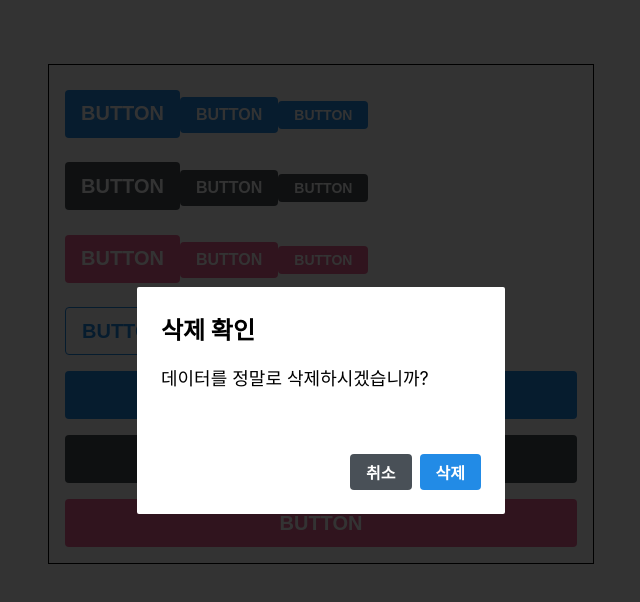
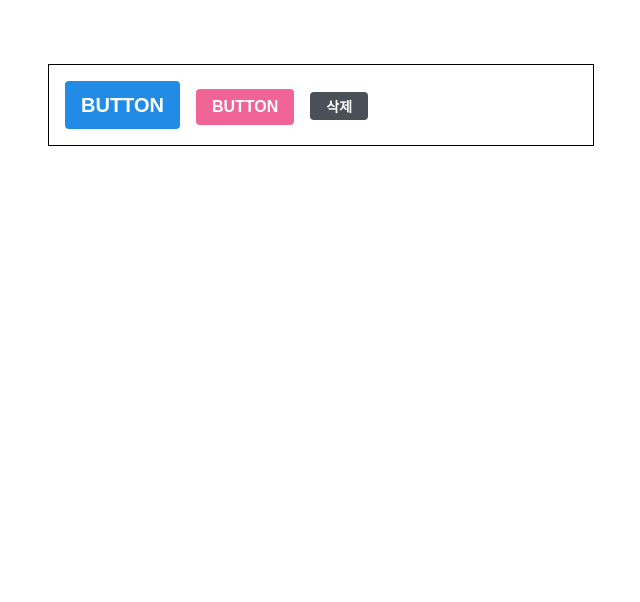
Before and after one commit to haileychoi15/react-tutorial, a React (Create React App) app: page / in a window 1280 px wide. Shown: the top 602 px of the page, without its empty margins (319-959 px from the left). Built offline with nearby package versions, Linux system fonts and the light colour scheme.

Commit message:
button 삭제 모달 구현

```diff
--- a/src/ScApp.js
+++ b/src/ScApp.js
@@ -1,4 +1,4 @@
-import React from 'react';
+import React, { useState } from 'react';
 import styled, { ThemeProvider } from 'styled-components';
 import Button from './styled-components/Button';
 import Dialog from "./styled-components/Dialog";
@@ -17,6 +17,19 @@ const ButtonGroup = styled.div`
 `;
 
 function App() {
+    const [dialog, setDialog] = useState(false);
+    const onClick = () => {
+        setDialog(true);
+    };
+    const onConfirm = () => {
+        console.log('확인');
+        setDialog(false);
+    };
+    const onCancel = () => {
+        console.log('취소');
+        setDialog(false);
+    };
+
     return (
         <ThemeProvider
             theme={{
@@ -31,51 +44,18 @@ function App() {
             <AppBlock>
                 <ButtonGroup>
                     <Button size="large">BUTTON</Button>
-                    <Button>BUTTON</Button>
-                    <Button size="small">BUTTON</Button>
-                </ButtonGroup>
-                <ButtonGroup>
-                    <Button color="gray" size="large">
-                        BUTTON
-                    </Button>
-                    <Button color="gray">BUTTON</Button>
-                    <Button color="gray" size="small">
-                        BUTTON
-                    </Button>
-                </ButtonGroup>
-                <ButtonGroup>
-                    <Button color="pink" size="large">
-                        BUTTON
-                    </Button>
                     <Button color="pink">BUTTON</Button>
-                    <Button color="pink" size="small">
-                        BUTTON
-                    </Button>
-                </ButtonGroup>
-                <ButtonGroup>
-                    <Button size="large" outline>
-                        BUTTON
-                    </Button>
-                    <Button color="gray" outline>
-                        BUTTON
-                    </Button>
-                    <Button color="pink" size="small" outline>
-                        BUTTON
-                    </Button>
-                </ButtonGroup>
-                <ButtonGroup>
-                    <Button size="large" fullWidth>
-                        BUTTON
-                    </Button>
-                    <Button size="large" color="gray" fullWidth>
-                        BUTTON
-                    </Button>
-                    <Button size="large" color="pink" fullWidth>
-                        BUTTON
-                    </Button>
+                    <Button color="gray" size="small" onClick={onClick}>삭제</Button>
                 </ButtonGroup>
             </AppBlock>
-            <Dialog title="삭제 확인" confirmText="삭제" cancelText="취소">
+            <Dialog
+                title="삭제 확인"
+                confirmText="확인"
+                cancelText="취소"
+                visible={dialog}
+                onConfirm={onConfirm}
+                onCancel={onCancel}
+            >
                 데이터를 정말로 삭제하시겠습니까?
             </Dialog>
             </>
--- a/src/styled-components/Dialog.js
+++ b/src/styled-components/Dialog.js
@@ -44,15 +44,16 @@ const ShortMarginButton = styled(Button)` // 버튼을 상속받아서 수정
   }
 `;
 
-function Dialog({ title, children, confirmText, cancelText }) {
+function Dialog({ title, children, confirmText, cancelText, visible, onConfirm, onCancel }) {
+    if(!visible) return null;
     return (
         <DarkBackground>
             <DialogBlock>
                 <h3>{title}</h3>
                 <p>{children}</p>
                 <ButtonGroup>
-                    <ShortMarginButton color="gray">{cancelText}</ShortMarginButton>
-                    <ShortMarginButton color="blue">{confirmText}</ShortMarginButton>
+                    <ShortMarginButton color="gray" onClick={onCancel}>{cancelText}</ShortMarginButton>
+                    <ShortMarginButton color="blue" onClick={onConfirm}>{confirmText}</ShortMarginButton>
                 </ButtonGroup>
             </DialogBlock>
         </DarkBackground>
```
